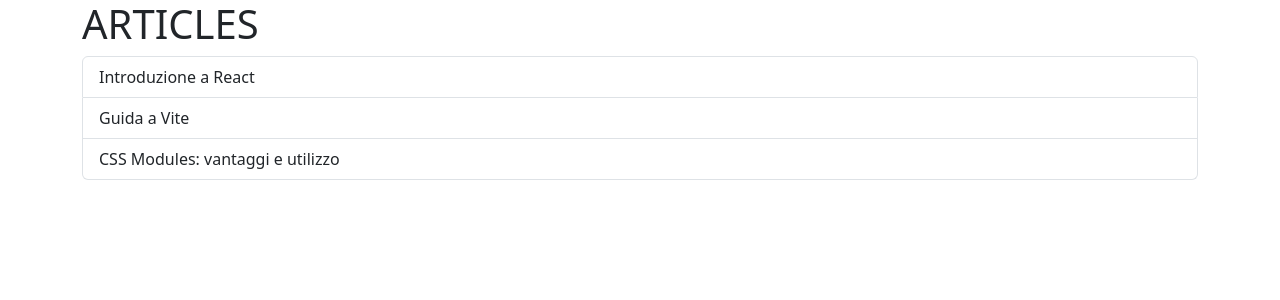
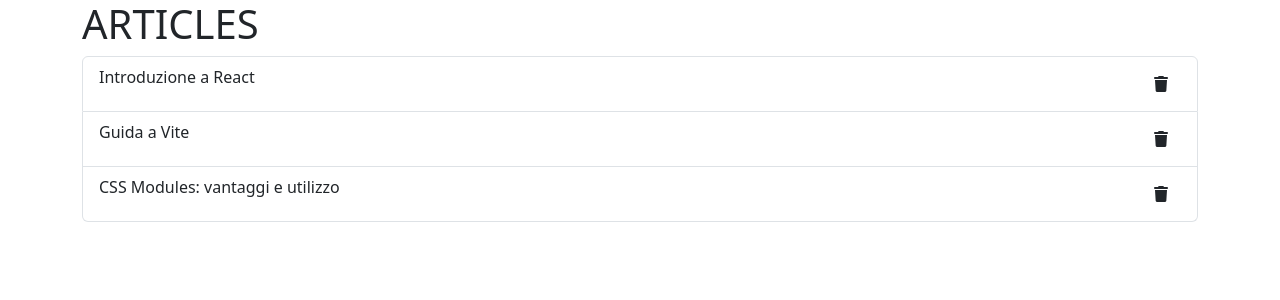
Before and after one commit to GiacomoVisconti/react-form, a React (Vite) app: page / in a window 1280 px wide. Shown: the top 300 px of the page. Built offline with nearby package versions, Linux system fonts and the light colour scheme.

Commit message:
add: - new component for List - button in each list s item

```diff
--- a/index.html
+++ b/index.html
@@ -7,6 +7,10 @@
   <meta name="viewport" content="width=device-width, initial-scale=1.0" />
   <link href="https://cdn.jsdelivr.net/npm/bootstrap@5.3.7/dist/css/bootstrap.min.css" rel="stylesheet"
     integrity="sha384-LN+7fdVzj6u52u30Kp6M/trliBMCMKTyK833zpbD+pXdCLuTusPj697FH4R/5mcr" crossorigin="anonymous">
+  <link rel="stylesheet" href="https://cdnjs.cloudflare.com/ajax/libs/font-awesome/6.7.2/css/all.min.css"
+    integrity="sha512-Evv84Mr4kqVGRNSgIGL/F/aIDqQb7xQ2vcrdIwxfjThSH8CSR7PBEakCr51Ck+w+/U6swU2Im1vVX0SVk9ABhg=="
+    crossorigin="anonymous" referrerpolicy="no-referrer" />
+
   <title>Blog</title>
 </head>
 
--- /dev/null
+++ b/src/assets/components/List.jsx
@@ -0,0 +1,17 @@
+import blogPosts from "../data/blog"
+
+export default function List(){
+    return(
+        <ul className="list-group">
+                {blogPosts.map(({title, id}) => {
+                    return (
+                        <li className="list-group-item d-flex justify-content-between" key={id}>
+                            {title}
+                            <button className="btn"><i class="fa fa-trash" aria-hidden="true"></i></button>
+                        </li>
+
+                    )
+                })}
+        </ul>
+    )
+}
--- a/src/assets/components/Main.jsx
+++ b/src/assets/components/Main.jsx
@@ -1,18 +1,11 @@
-import blogPosts from "../data/blog"
+import List from "./list"
 
 export default function Main(){
     return (
         <div className="container">
             <h1>ARTICLES</h1>
 
-            <ul className="list-group">
-                {blogPosts.map(({title, id}) => {
-                    return (
-                        <li className="list-group-item" key={id}>{title}</li>
-
-                    )
-                })}
-            </ul>
+            < List />
 
         </div>
     )
```
